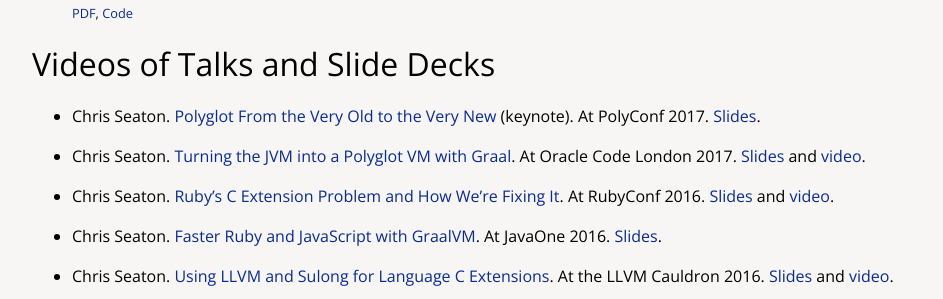
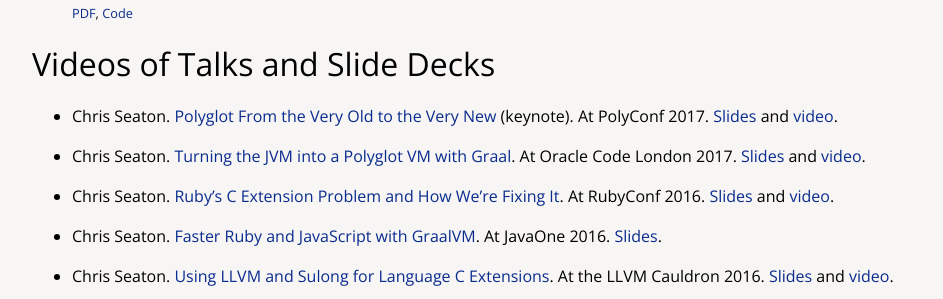
Before and after one commit to chrisseaton/chrisseaton.github.io, a Jekyll site: the page built from rubytruffle/index.md, in a window 1280 px wide and 900 px high, scrolled down 2385 px. Shown: the part 155-454 px from the top of the window, without its empty margins (168-1111 px from the left). Built offline with Jekyll 4.4.1, drawn with Linux system fonts in a browser that asks for light colours; nearby versions of some CDN libraries.

Commit message:
PolyConf video

```diff
--- a/rubytruffle/index.md
+++ b/rubytruffle/index.md
@@ -109,7 +109,7 @@
 
 # Videos of Talks and Slide Decks
 
-*   Chris Seaton. [Polyglot From the Very Old to the Very New](polyconf17/polyglot-old-to-new-seaton.pdf) (keynote). At PolyConf 2017. [Slides](polyconf17/polyglot-old-to-new-seaton.pdf).
+*   Chris Seaton. [Polyglot From the Very Old to the Very New](polyconf17/polyglot-old-to-new-seaton.pdf) (keynote). At PolyConf 2017. [Slides](polyconf17/polyglot-old-to-new-seaton.pdf) and [video](https://www.youtube.com/watch?v=FPN4IScbE60).
 
 *   Chris Seaton. [Turning the JVM into a Polyglot VM with Graal](oraclecode17/oraclecode17.pdf). At Oracle Code London 2017. [Slides](oraclecode17/oraclecode17.pdf) and [video](https://www.youtube.com/watch?v=oWX2tpIO4Yc).
 
```
Also changed, not shown: index.md (+1 -0 lines).
